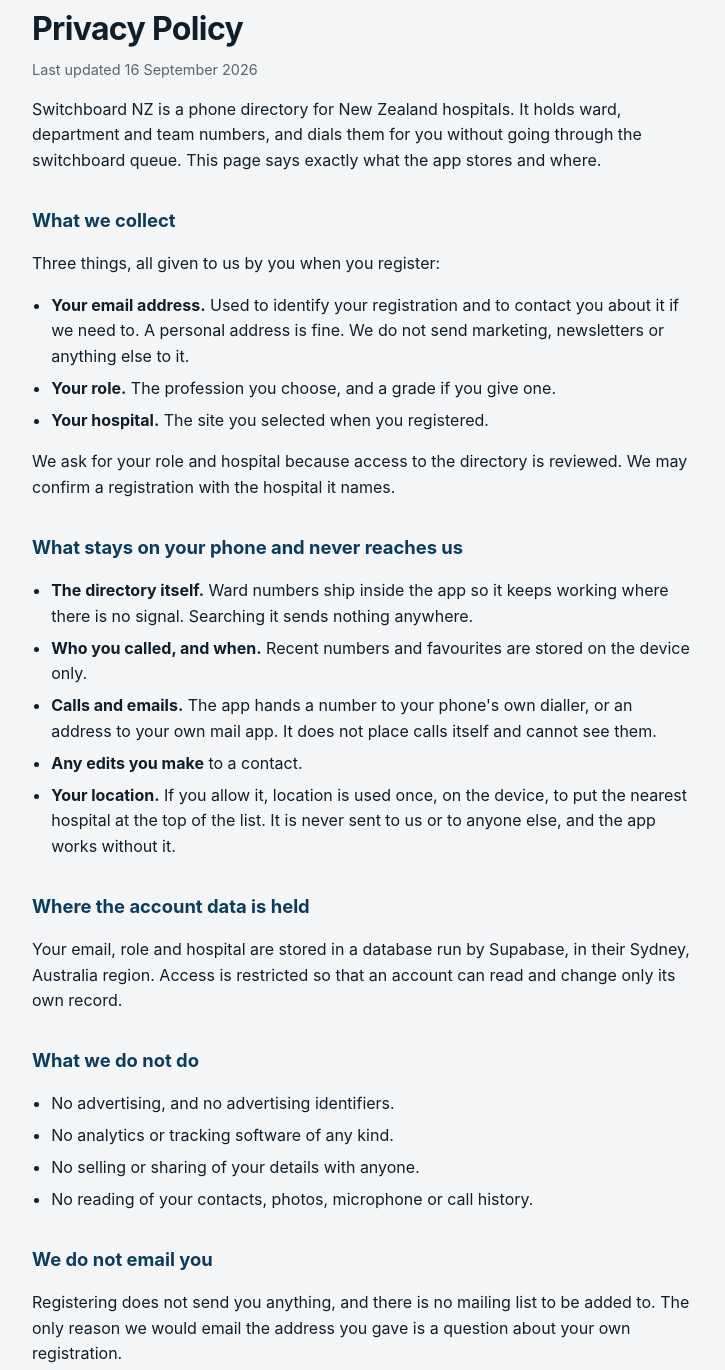
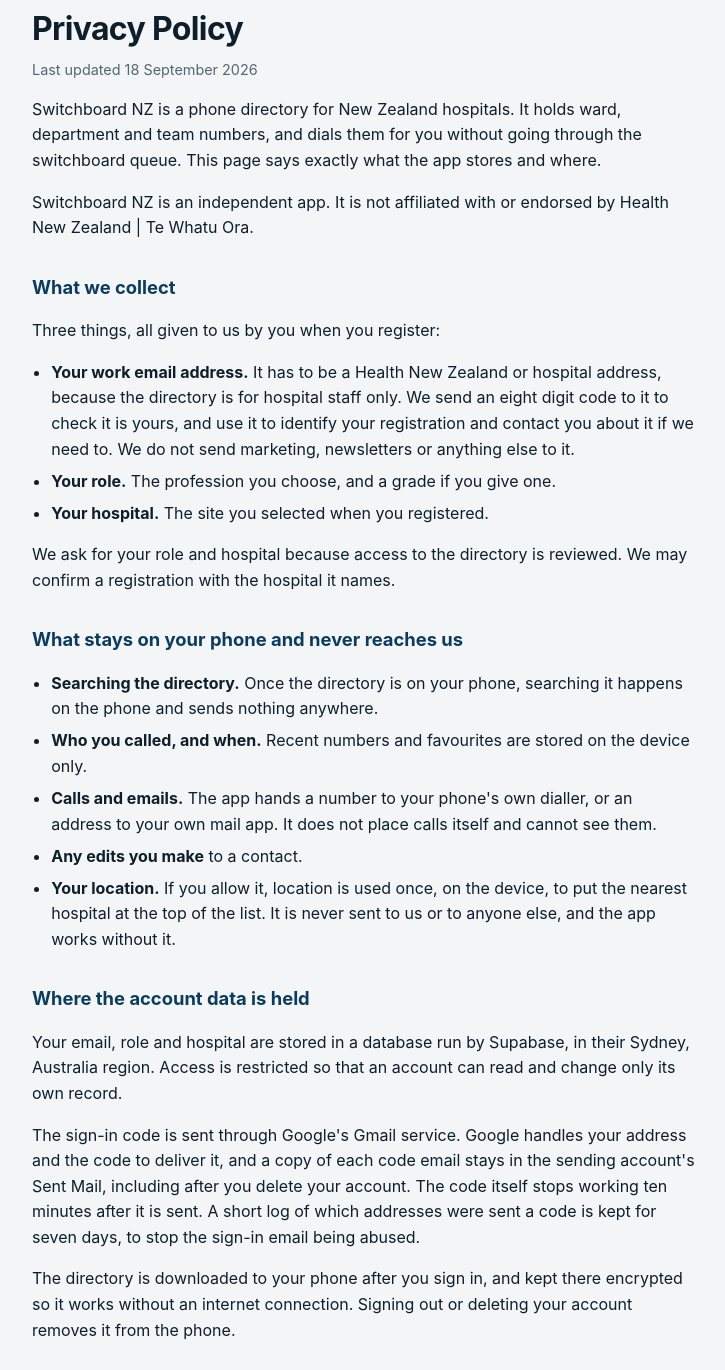
Before and after one commit to jacobByron-McKay/switchboard-nz-site, a plain HTML site: page privacy.html in a window 1280 px wide. Shown: the part 95-1465 px from the top of the page, without its empty margins (276-1001 px from the left). Drawn offline with Linux system fonts and the light colour scheme.

Commit message:
Match the pages to the app that is going to the App Store
Registration now needs a hospital work email and an eight digit code, the directory is
downloaded after sign-in rather than shipped inside the app, and Gmail delivers the code
and keeps a copy of it. The policy said none of that. It also promised a way to change your
role in the app, which the app cannot do.

The pages now say plainly that this is an independent app with no affiliation to Health New
Zealand, and ask search engines not to index them, because it spreads by word of mouth.

```diff
--- a/privacy.html
+++ b/privacy.html
@@ -3,6 +3,7 @@
 <head>
 <meta charset="utf-8">
 <meta name="viewport" content="width=device-width, initial-scale=1">
+<meta name="robots" content="noindex, nofollow">
 <title>Privacy Policy | Switchboard NZ</title>
 <link rel="stylesheet" href="style.css">
 </head>
@@ -10,18 +11,21 @@
 <main>
   <p class="back"><a href="./">Switchboard NZ</a></p>
   <h1>Privacy Policy</h1>
-  <p class="meta">Last updated 16 September 2026</p>
+  <p class="meta">Last updated 18 September 2026</p>
 
   <p>Switchboard NZ is a phone directory for New Zealand hospitals. It holds ward,
   department and team numbers, and dials them for you without going through the
   switchboard queue. This page says exactly what the app stores and where.</p>
+  <p>Switchboard NZ is an independent app. It is not affiliated with or endorsed by Health
+  New Zealand | Te Whatu Ora.</p>
 
   <h2>What we collect</h2>
   <p>Three things, all given to us by you when you register:</p>
   <ul>
-    <li><strong>Your email address.</strong> Used to identify your registration and to
-    contact you about it if we need to. A personal address is fine. We do not send
-    marketing, newsletters or anything else to it.</li>
+    <li><strong>Your work email address.</strong> It has to be a Health New Zealand or
+    hospital address, because the directory is for hospital staff only. We send an eight digit
+    code to it to check it is yours, and use it to identify your registration and contact you
+    about it if we need to. We do not send marketing, newsletters or anything else to it.</li>
     <li><strong>Your role.</strong> The profession you choose, and a grade if you give
     one.</li>
     <li><strong>Your hospital.</strong> The site you selected when you registered.</li>
@@ -31,8 +35,8 @@
 
   <h2>What stays on your phone and never reaches us</h2>
   <ul>
-    <li><strong>The directory itself.</strong> Ward numbers ship inside the app so it keeps
-    working where there is no signal. Searching it sends nothing anywhere.</li>
+    <li><strong>Searching the directory.</strong> Once the directory is on your phone,
+    searching it happens on the phone and sends nothing anywhere.</li>
     <li><strong>Who you called, and when.</strong> Recent numbers and favourites are stored
     on the device only.</li>
     <li><strong>Calls and emails.</strong> The app hands a number to your phone's own
@@ -48,6 +52,13 @@
   <p>Your email, role and hospital are stored in a database run by Supabase, in their
   Sydney, Australia region. Access is restricted so that an account can read and change
   only its own record.</p>
+  <p>The sign-in code is sent through Google's Gmail service. Google handles your address and
+  the code to deliver it, and a copy of each code email stays in the sending account's Sent
+  Mail, including after you delete your account. The code itself stops working ten minutes
+  after it is sent. A short log of which addresses were sent a code is kept for seven days, to
+  stop the sign-in email being abused.</p>
+  <p>The directory is downloaded to your phone after you sign in, and kept there encrypted so
+  it works without an internet connection. Signing out or deleting your account removes it from the phone.</p>
 
   <h2>What we do not do</h2>
   <ul>
@@ -57,10 +68,9 @@
     <li>No reading of your contacts, photos, microphone or call history.</li>
   </ul>
 
-  <h2>We do not email you</h2>
-  <p>Registering does not send you anything, and there is no mailing list to be added to.
-  The only reason we would email the address you gave is a question about your own
-  registration.</p>
+  <h2>What we email you</h2>
+  <p>Only the sign-in code, when you ask for one. There is no mailing list to be added to.
+  The only other reason we would email you is a question about your own registration.</p>
 
   <h2>How long we keep it</h2>
   <p>Your record is kept while your account exists. Delete your account in the app, under
@@ -69,7 +79,7 @@
   <h2>Your choices</h2>
   <ul>
     <li>See what we hold: open Account in the app.</li>
-    <li>Correct it: change your role or hospital in the app at any time.</li>
+    <li>Correct it: email us, or delete the account and register again.</li>
     <li>Delete it: Account, then Delete account.</li>
     <li>Ask us anything about it using the address below.</li>
   </ul>
```
Also changed, not shown: index.html (+5 -2 lines), signed-in.html (+3 -3 lines), support.html (+16 -9 lines).
